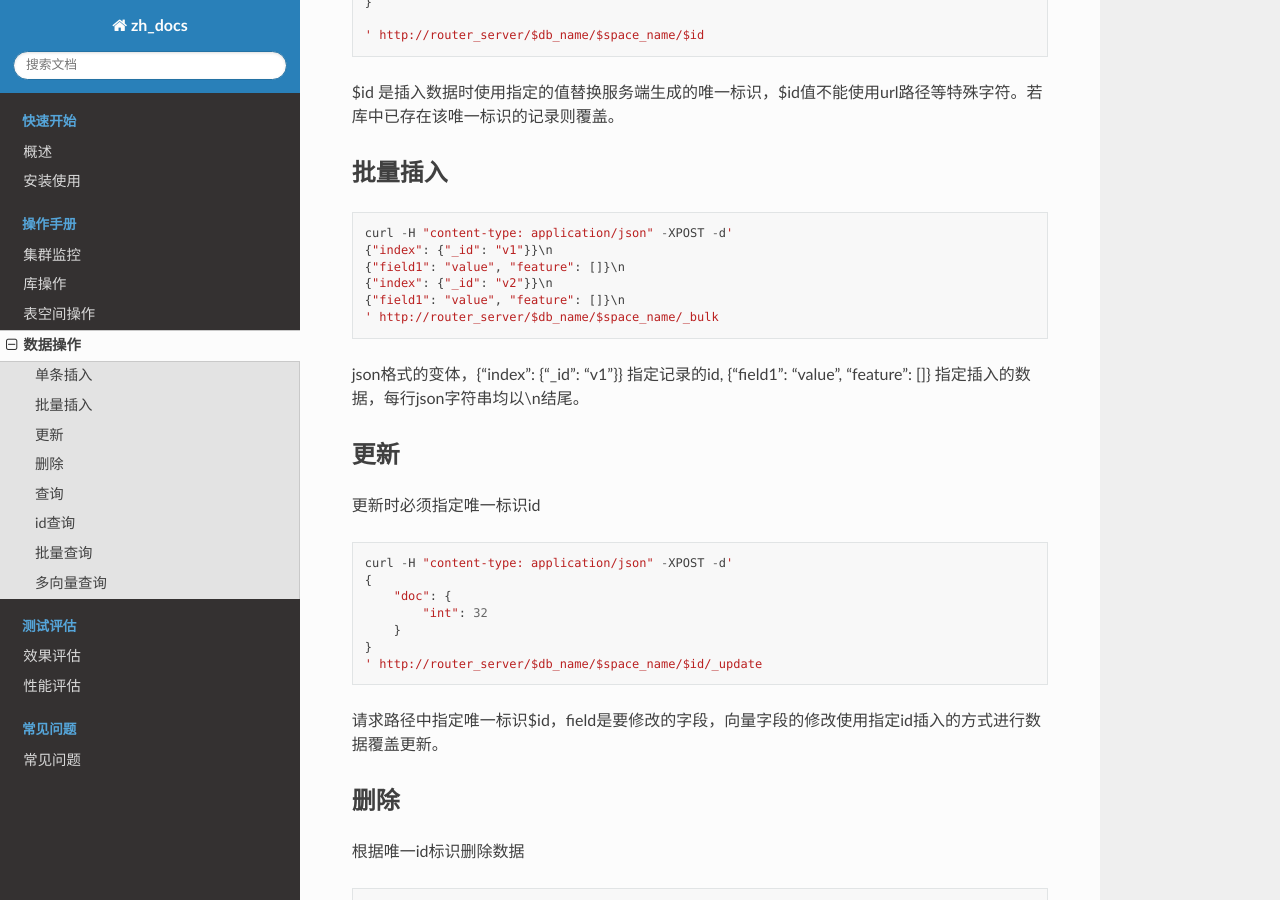
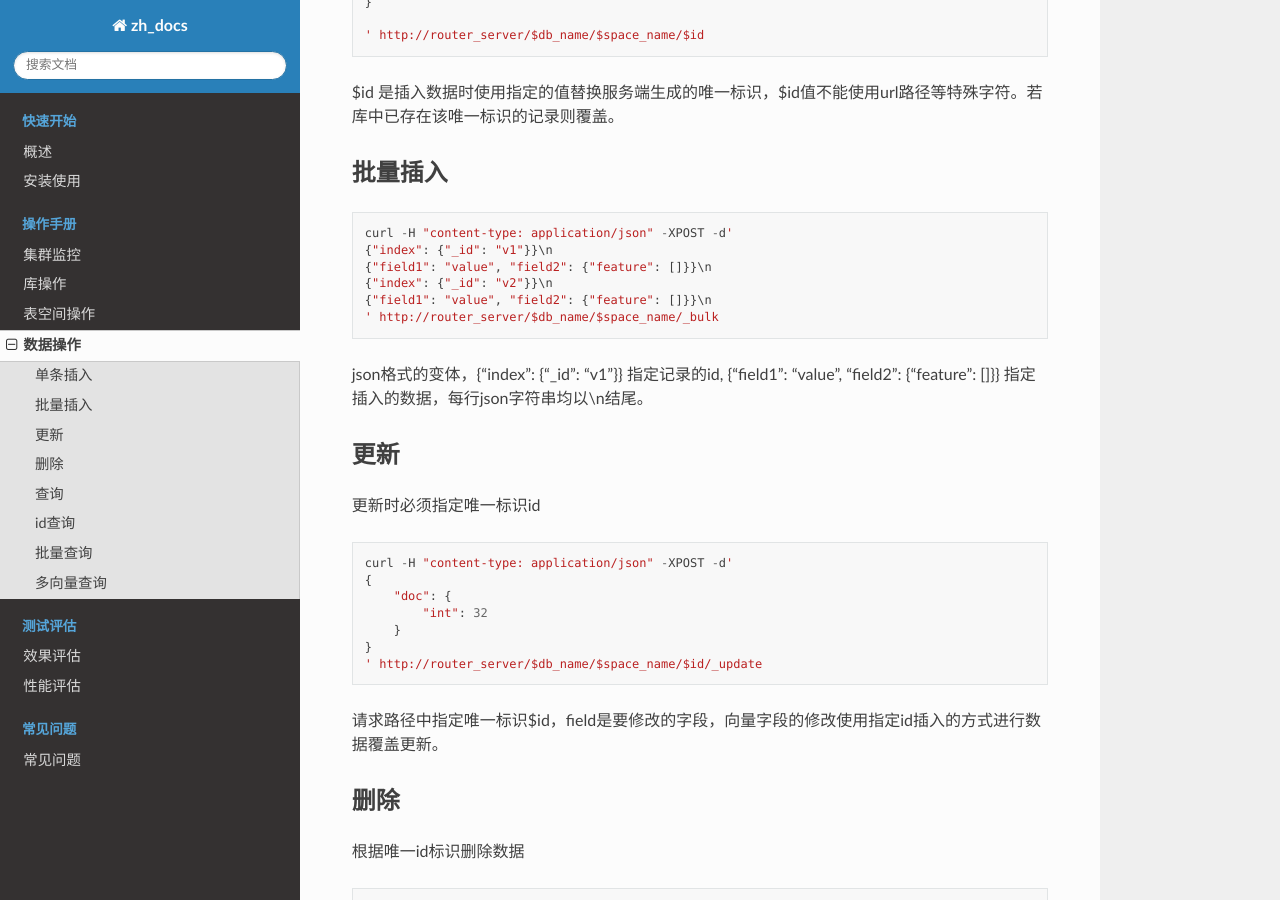
Before and after one commit to vearch/zh_docs, a Sphinx documentation site: the page built from docs/source/use_op/op_doc.rst, in a window 1280 px wide and 900 px high, scrolled down 1203 px. Built offline with Sphinx 7.4.7 and the Read the Docs theme 2.0.0, drawn with Linux system fonts in a browser that asks for light colours; pages that are not in the unit, such as notebooks, are missing from menus.

Commit message:
Update op_doc.rst

```diff
--- a/docs/source/use_op/op_doc.rst
+++ b/docs/source/use_op/op_doc.rst
@@ -67,12 +67,12 @@ $id 是插入数据时使用指定的值替换服务端生成的唯一标识，$
 
   curl -H "content-type: application/json" -XPOST -d'
   {"index": {"_id": "v1"}}\n
-  {"field1": "value", "feature": []}\n
+  {"field1": "value", "field2": {"feature": []}}\n
   {"index": {"_id": "v2"}}\n
-  {"field1": "value", "feature": []}\n
+  {"field1": "value", "field2": {"feature": []}}\n
   ' http://router_server/$db_name/$space_name/_bulk
 
-json格式的变体，{"index": {"_id": "v1"}} 指定记录的id, {"field1": "value", "feature": []} 指定插入的数据，每行json字符串均以\\n结尾。
+json格式的变体，{"index": {"_id": "v1"}} 指定记录的id, {"field1": "value",  "field2": {"feature": []}} 指定插入的数据，每行json字符串均以\\n结尾。
 
 更新
 --------
```
